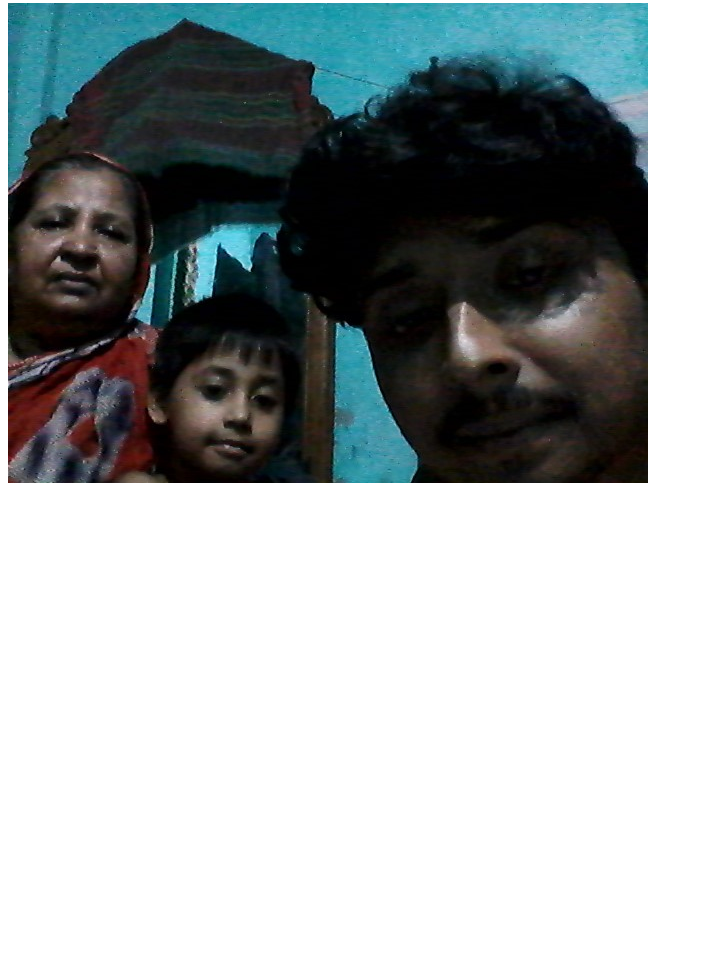
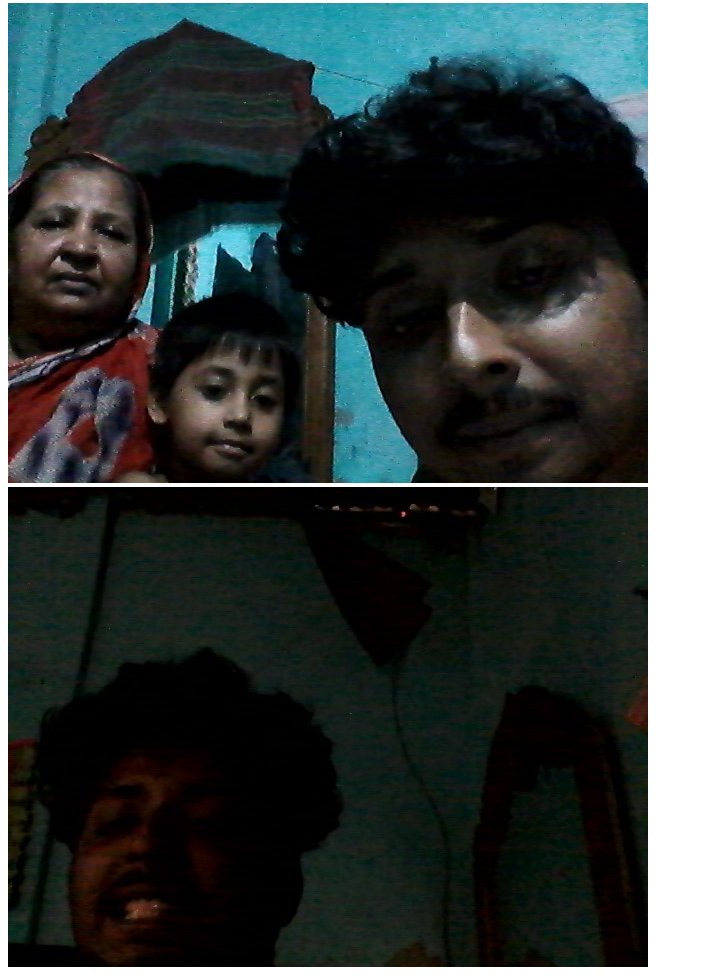
Before and after one commit to babu0176/my-second-repo, a plain HTML site: page index.html in a window 1280 px wide. Shown: the part 233-1212 px from the top of the page, without its empty margins (0-703 px from the left). Before the commit the page ends 800 px from the top, so only its background shows below. Drawn offline with Linux system fonts and the light colour scheme.

Commit message:
image branch

```diff
--- a/index.html
+++ b/index.html
@@ -14,5 +14,6 @@
     <p>coding coding coding</p>
     <p>alvi tui kamon asos</p>
     <img src="image.jpg" alt="image">
+    <image src="mithila baby.jpg">
 </body>
 </html>
```
Also changed, not shown: mithila baby.jpg (added).
